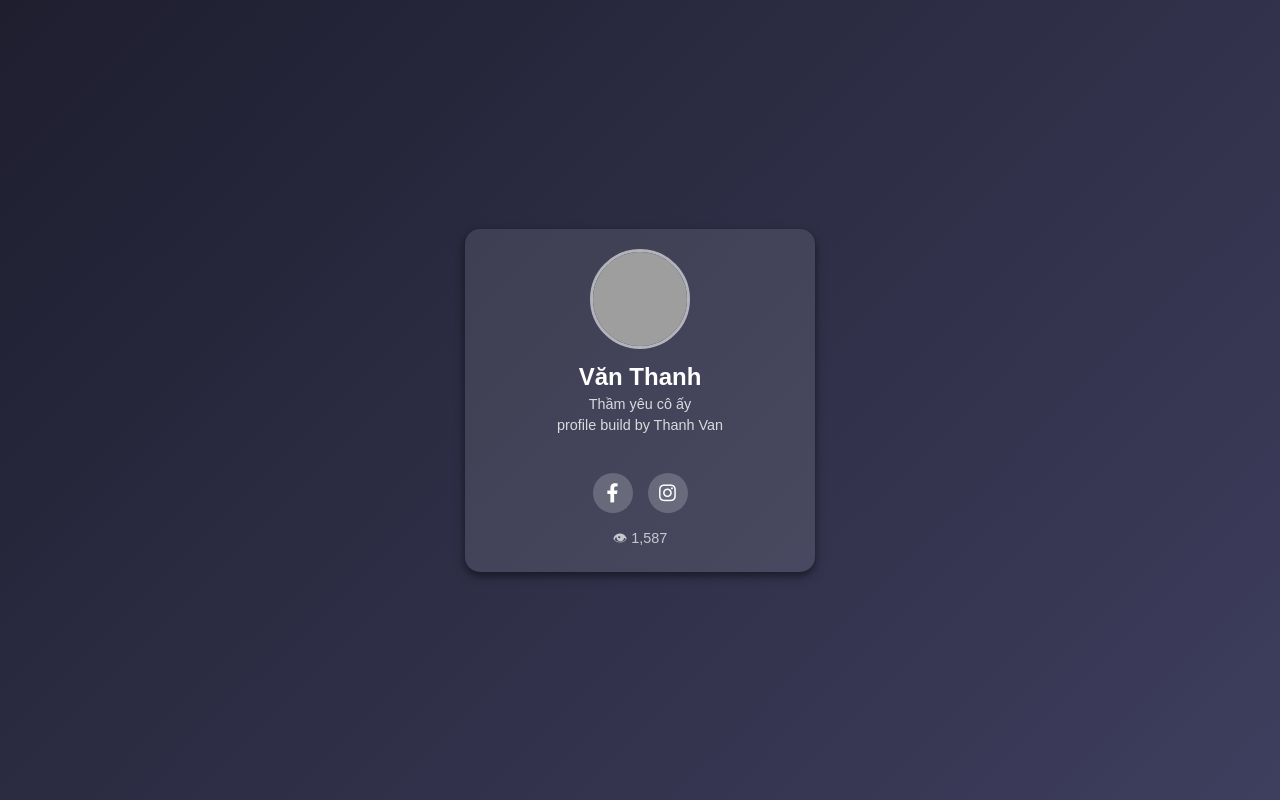
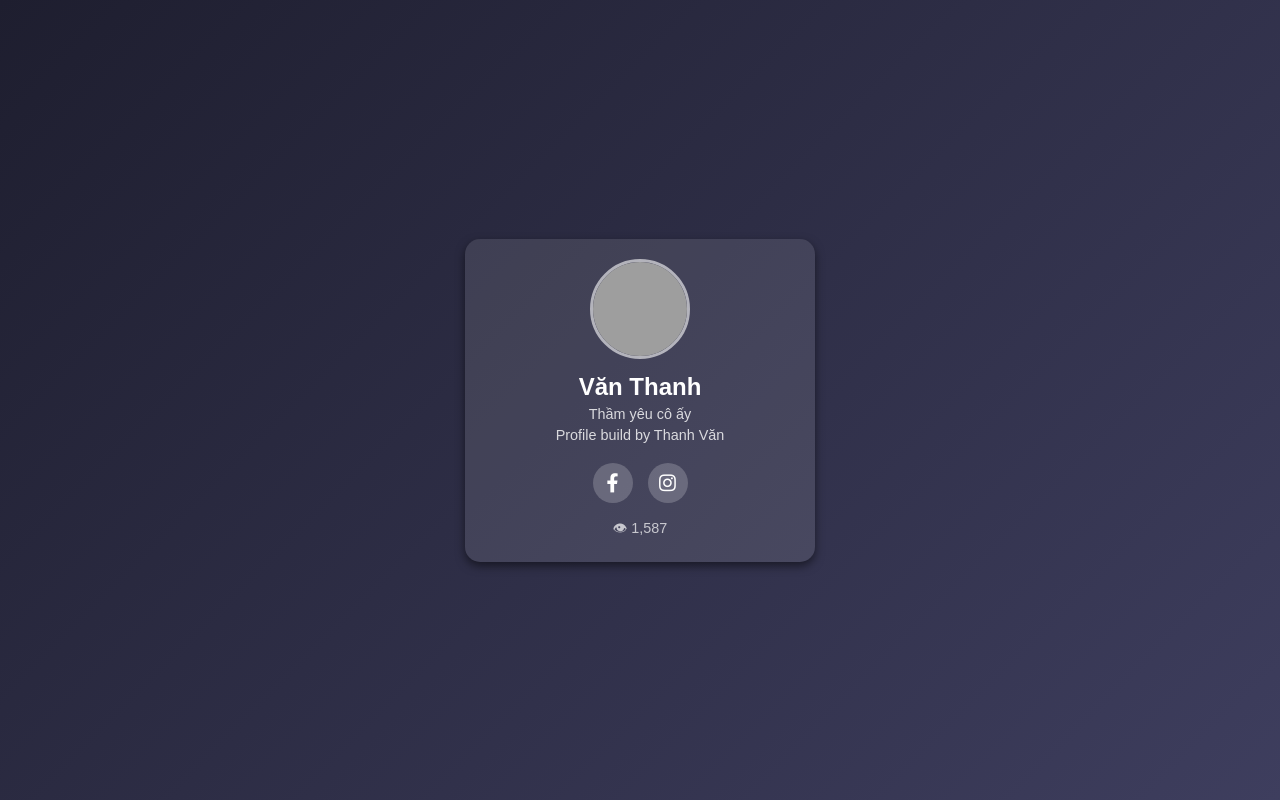
Before and after one commit to Cailcuto/profile, a plain HTML site: page index.html in a window 1280 px wide. Drawn offline with Linux system fonts and the light colour scheme; grey boxes are pictures that could not be loaded.

Commit message:
index.html

```diff
--- a/profile.html
+++ b/index.html
@@ -4,6 +4,7 @@
   <meta charset="UTF-8">
   <meta name="viewport" content="width=device-width, initial-scale=1.0">
   <title>Profile Intro</title>
+  <link href="https://cdnjs.cloudflare.com/ajax/libs/font-awesome/5.15.4/css/all.min.css" rel="stylesheet">
   <style>
     * {
       margin: 0;
@@ -87,9 +88,7 @@
     <img src="https://scontent.fsgn5-5.fna.fbcdn.net/v/t39.30808-6/471973975_1266827111233657_4369006815813709794_n.jpg?_nc_cat=100&ccb=1-7&_nc_sid=6ee11a&_nc_eui2=AeGFv1DCFbC20AXsgm70-7cTRroIRixwLCpGughGLHAsKmVEceyymDYq11ohH5Y15pRSBj031MxViMk60rpjZHbX&_nc_ohc=1Sm2cRdA6yYQ7kNvgFHy2Ax&_nc_zt=23&_nc_ht=scontent.fsgn5-5.fna&_nc_gid=AVAIgnvFcpGFL7UfkHZXsc2&oh=00_AYDbJwJbCtxn71JCZcXKrPfL4PBXrh_8A7C1LLprPM3VYw&oe=679DAF89" alt="Avatar" class="avatar">
     <div class="username">Văn Thanh</div>
     <div class="status">Thầm yêu cô ấy</div>
-    <div class="status">profile build by Thanh Van</div>
-    <div class="social-icons">
-      <link href="https://cdnjs.cloudflare.com/ajax/libs/font-awesome/5.15.4/css/all.min.css" rel="stylesheet">
+    <div class="status">Profile build by Thanh Văn</div>
     <div class="social-icons">
       <!-- Facebook -->
       <a href="https://www.facebook.com/ng.thanh.van.741474" title="Facebook">
@@ -100,8 +99,6 @@
         <i class="fab fa-instagram"></i>
       </a>
     </div>
-
-    </div>
     <div class="views">&#x1F441; 1,587</div>
   </div>
 </body>
```
Lines whose indentation alone changed are shown as unchanged.
